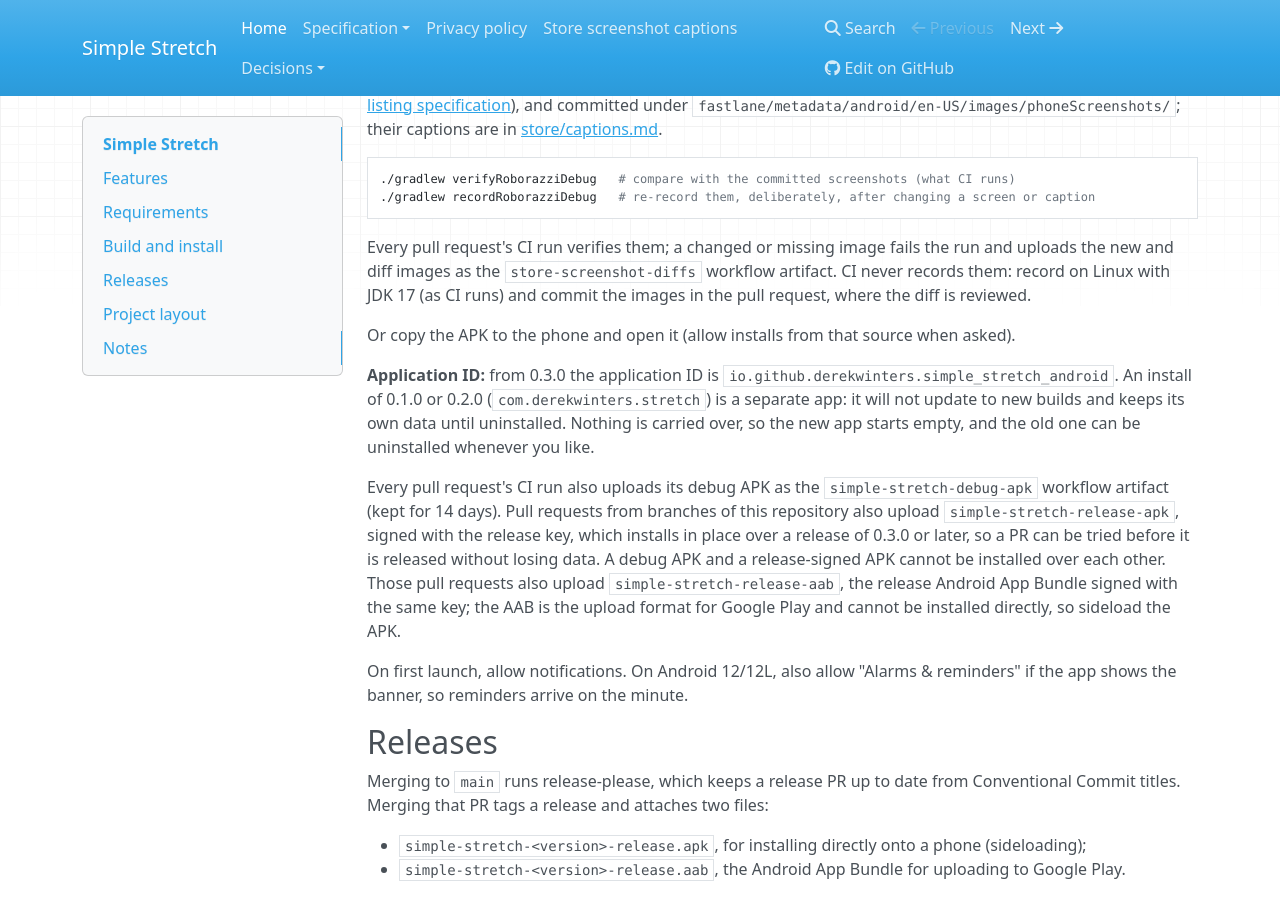
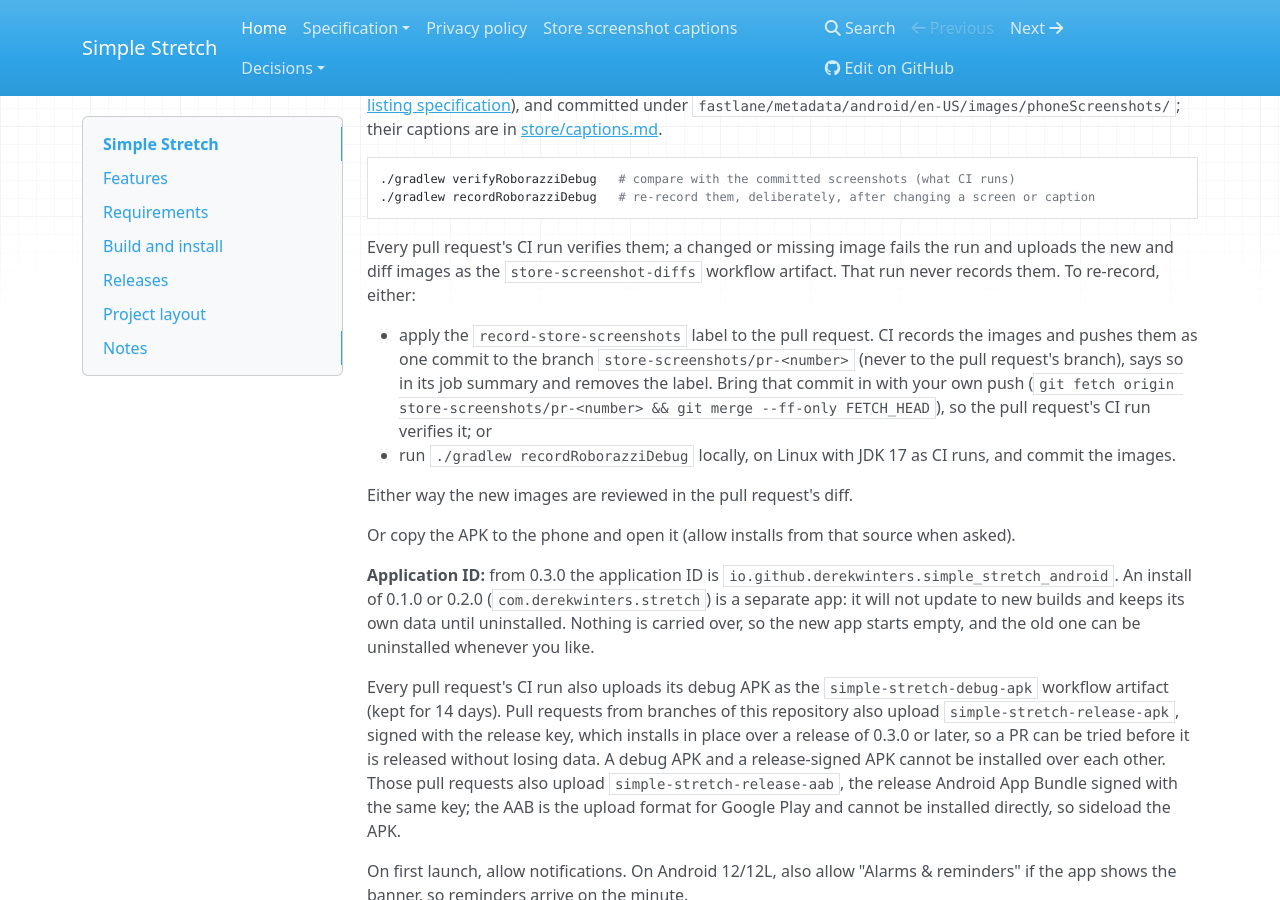
Before and after one commit to derekwinters/simple-stretch-android, an MkDocs documentation site: the page built from docs/index.md, in a window 1280 px wide and 900 px high, scrolled down 1221 px. Built offline with MkDocs 1.6.1, drawn with Linux system fonts in a browser that asks for light colours; nearby versions of some CDN libraries.

Commit message:
ci(store): record the store screenshots on a deliberate label
A person applies the record-store-screenshots label to a same-repository
pull request; record-store-screenshots.yml runs recordRoborazziDebug,
commits only the phoneScreenshots images and pushes them to the side
branch store-screenshots/pr-<number>, never to the PR branch, then
removes the label. pr.yml stays verify-only. The spec's recording
invariant becomes STORE-SHOT-008/009: recorded only on request, and
merged only through a PR whose diff shows the images.

Co-Authored-By: Claude Opus 5.5 (1M context) <noreply@anthropic.com>

````diff
--- a/docs/index.md
+++ b/docs/index.md
@@ -67,9 +67,18 @@ phone ([store listing specification](spec/store-listing.md)), and committed unde
 ```
 
 Every pull request's CI run verifies them; a changed or missing image fails the run and uploads
-the new and diff images as the `store-screenshot-diffs` workflow artifact. CI never records them:
-record on Linux with JDK 17 (as CI runs) and commit the images in the pull request, where the
-diff is reviewed.
+the new and diff images as the `store-screenshot-diffs` workflow artifact. That run never records
+them. To re-record, either:
+
+- apply the `record-store-screenshots` label to the pull request. CI records the images and pushes
+  them as one commit to the branch `store-screenshots/pr-<number>` (never to the pull request's
+  branch), says so in its job summary and removes the label. Bring that commit in with your own
+  push (`git fetch origin store-screenshots/pr-<number> && git merge --ff-only FETCH_HEAD`), so the
+  pull request's CI run verifies it; or
+- run `./gradlew recordRoborazziDebug` locally, on Linux with JDK 17 as CI runs, and commit the
+  images.
+
+Either way the new images are reviewed in the pull request's diff.
 
 Or copy the APK to the phone and open it (allow installs from that source when asked).
 
````
Also changed, not shown: CLAUDE.md (+6 -3 lines), docs/spec/README.md (+1 -1 lines), docs/spec/store-listing.md (+31 -9 lines), docs/store/captions.md (+2 -2 lines), 5 other files.
